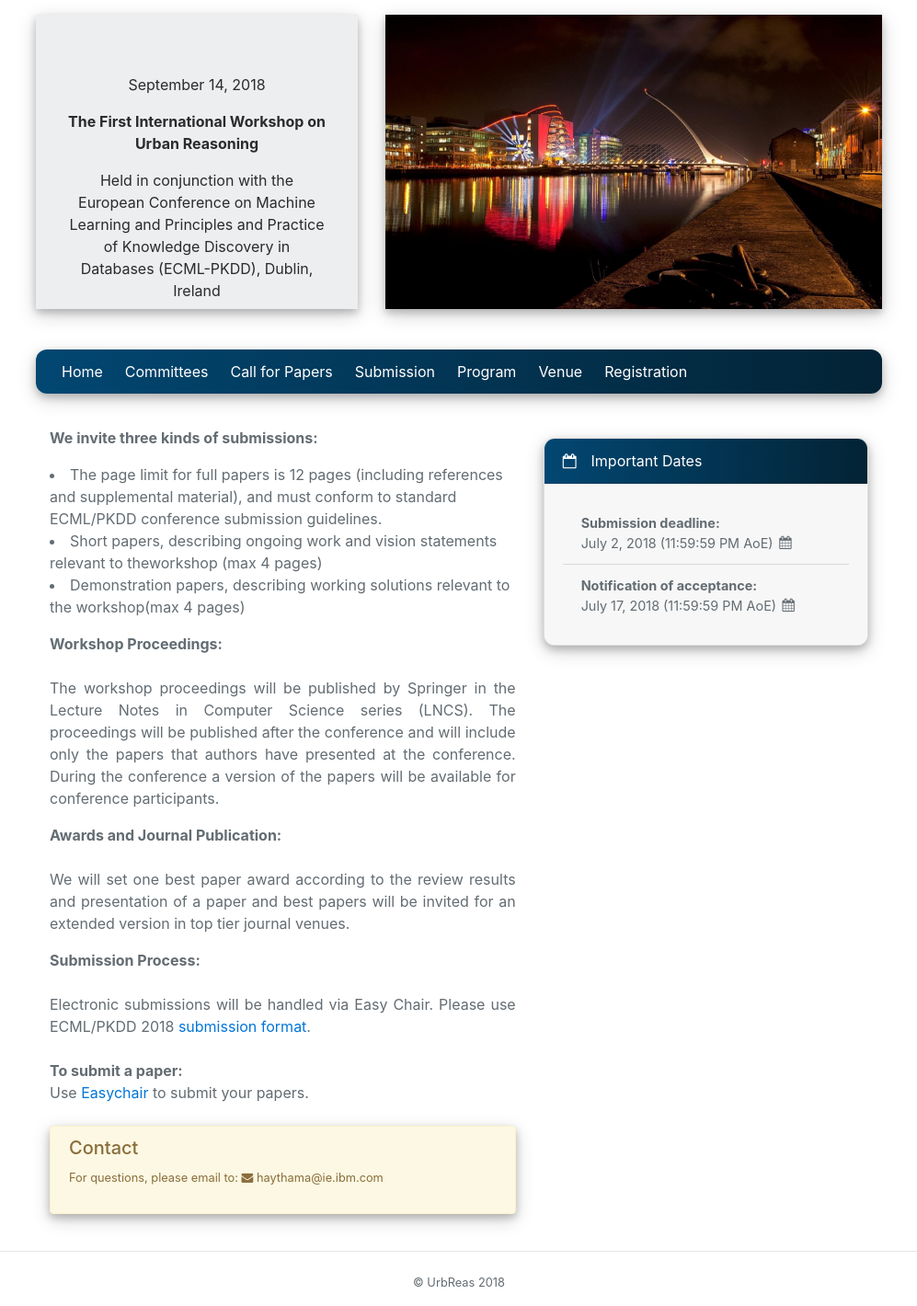
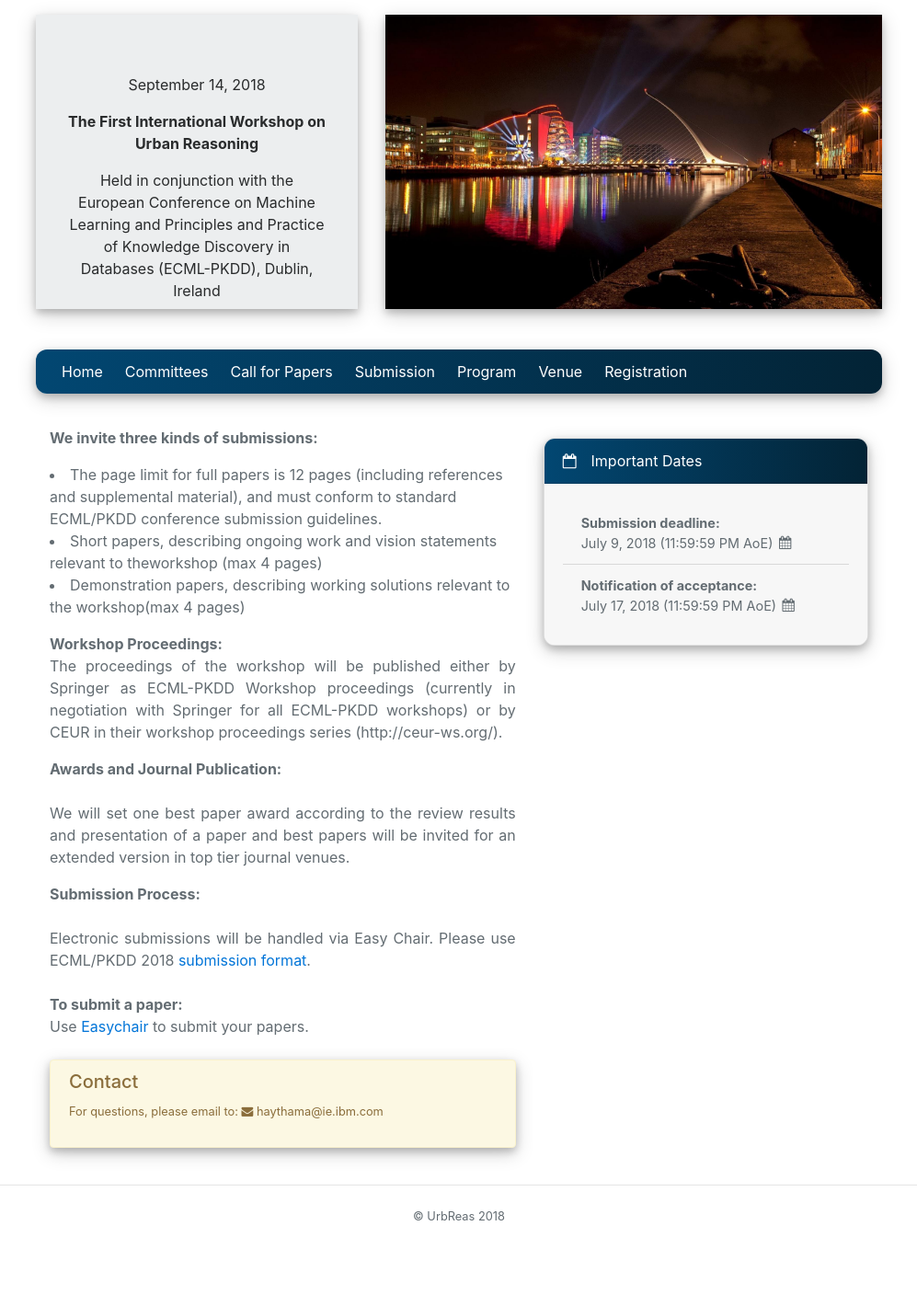
Before and after one commit to UrbanReasoningWorkshop/urbanreasoningworkshop.github.io, a Jekyll site: the page built from submission.html, in a window 1280 px wide. Shown: the whole page at 92% size, without its empty margins (141-1138 px from the left). Built offline with Jekyll 4.4.1, drawn with Linux system fonts in a browser that asks for light colours; nearby versions of some CDN libraries; after the commit the page ends 1348 px from its top, so only the background shows below that.

Commit message:
deadline extension

```diff
--- a/_data/conference.yml
+++ b/_data/conference.yml
@@ -69,7 +69,7 @@ navbar:
     path: ./registration.html
     visible: True
 deadlines:
-  - date: 2018-07-02 23:59:59 AoE
+  - date: 2018-07-09 23:59:59 AoE
     timezone: AoE
     text: Submission deadline
     pass_due: False
@@ -86,6 +86,8 @@ news:
     text: Submission site open!
   - date: 2018-05-25
     text: Industrial Panel as part of the program TBA soon!
+  - date: 2018-07-02
+    text: Paper deadline extension to July 9.
 sponsors:
   - name: IBM
     logo_path: ./assets/images/sponsors/ibm-logo.jpg
--- a/submission.html
+++ b/submission.html
@@ -24,10 +24,9 @@ slide_id: 0
                         <p align="justify">
                         <b>Workshop Proceedings:</b>
                         <br />
+                        The proceedings of the workshop will be published either by Springer as ECML-PKDD Workshop proceedings (currently in negotiation with Springer for all ECML-PKDD workshops) or by CEUR in their workshop proceedings series (http://ceur-ws.org/).
                         <br />
-                        The workshop proceedings will be published by Springer in the Lecture Notes in Computer Science series (LNCS).
-                        The proceedings will be published after the conference and will include only the papers that authors have
-                        presented at the conference. During the conference a version of the papers will be available for conference participants.
+
                         </p>
 
                         <p align="justify">
```
Also changed, not shown: 2 other files.
